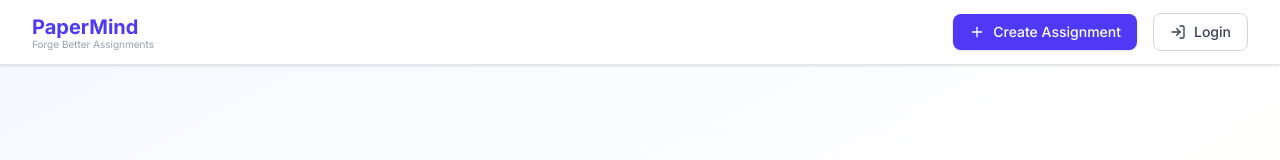
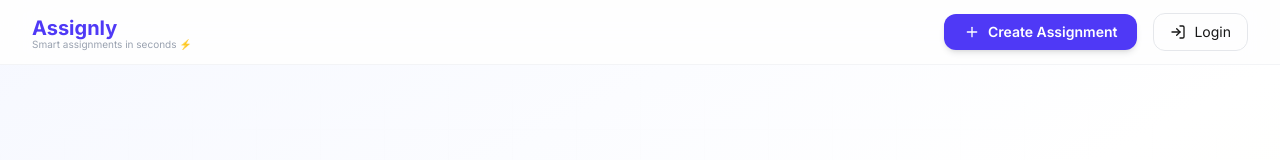
Before and after one commit to 100NikhilBro/Assignly, a Next.js app in the folder frontend/: page / in a window 1280 px wide. Shown: the top 160 px of the page. Built offline with nearby package versions, Linux system fonts and the light colour scheme; no server answers.

Commit message:
Update Header.tsx

```diff
--- a/frontend/components/layout/Header.tsx
+++ b/frontend/components/layout/Header.tsx
@@ -1,3 +1,198 @@
+
+
+// "use client";
+
+// import Link from "next/link";
+// import { useRouter, usePathname } from "next/navigation";
+// import { useUserStore } from "@/app/store/userStore";
+// import { useState, useEffect } from "react";
+// import toast from "react-hot-toast";
+// import { FileText, LogOut, LogIn, LayoutDashboard, Plus, Star } from "lucide-react";
+
+// export default function Header() {
+//   const router = useRouter();
+//   const pathname = usePathname();
+//   const { user, logout } = useUserStore();
+//   const [mobileMenuOpen, setMobileMenuOpen] = useState(false);
+//   const [credits, setCredits] = useState(user?.credits || 0);
+
+//   useEffect(() => {
+//     setCredits(user?.credits || 0);
+//   }, [user?.credits]);
+
+//   const handleCreate = () => {
+//     if (!user) {
+//       toast.error("Please login to create assignments");
+//       router.push("/login");
+//       return;
+//     }
+
+//     if (user.credits <= 0) {
+//       toast.error("No credits left. Please upgrade to continue.");
+//       return;
+//     }
+
+//     router.push("/create-assignment");
+//   };
+
+//   const handleLogout = () => {
+//     logout();
+//     toast.success("Logged out successfully");
+//     router.push("/");
+//   };
+
+//   const isActive = (path: string) => pathname === path;
+
+//   return (
+//     <header className="sticky top-0 z-50 bg-white/95 backdrop-blur-md border-b border-gray-200 shadow-sm">
+//       <div className="max-w-7xl mx-auto px-4 sm:px-6 lg:px-8">
+//         <div className="flex justify-between items-center h-16">
+
+//           {/* Logo */}
+//           <Link
+//             href="/"
+//             className="flex flex-col items-start hover:opacity-80 transition"
+//           >
+//             <span className="text-xl font-bold text-indigo-600">
+//               PaperMind
+//             </span>
+//             <span className="text-[10px] text-gray-400 -mt-1">
+//               Forge Better Assignments
+//             </span>
+//           </Link>
+
+//           {/* Desktop Navigation */}
+//           <div className="hidden md:flex items-center gap-4">
+//             {/* Credits Display */}
+//             {user && (
+//               <div className="flex items-center gap-2 bg-amber-50 px-3 py-1.5 rounded-full border border-amber-200">
+//                 <Star className="w-4 h-4 text-amber-500" />
+//                 <span className="text-sm font-medium text-gray-700">
+//                   Credits: <span className="text-amber-600 font-bold">{credits}</span>
+//                 </span>
+//               </div>
+//             )}
+
+//             {/* Dashboard Link */}
+//             {user && (
+//               <Link
+//                 href="/dashboard"
+//                 className={`flex items-center gap-2 px-3 py-2 rounded-lg text-sm font-medium transition ${
+//                   isActive("/dashboard")
+//                     ? "text-indigo-600 bg-indigo-50"
+//                     : "text-gray-600 hover:text-indigo-600 hover:bg-gray-50"
+//                 }`}
+//               >
+//                 <LayoutDashboard className="w-4 h-4" />
+//                 Dashboard
+//               </Link>
+//             )}
+
+//             {/* Create Button */}
+//             <button
+//               onClick={handleCreate}
+//               className="flex items-center gap-2 bg-indigo-600 hover:bg-indigo-700 text-white px-4 py-2 rounded-lg text-sm font-medium transition shadow-sm"
+//             >
+//               <Plus className="w-4 h-4" />
+//               Create Assignment
+//             </button>
+
+//             {/* Auth Buttons */}
+//             {!user ? (
+//               <button
+//                 onClick={() => router.push("/login")}
+//                 className="flex items-center gap-2 border border-gray-300 px-4 py-2 rounded-lg text-sm font-medium text-gray-700 hover:bg-gray-50 transition"
+//               >
+//                 <LogIn className="w-4 h-4" />
+//                 Login
+//               </button>
+//             ) : (
+//               <button
+//                 onClick={handleLogout}
+//                 className="flex items-center gap-2 border border-gray-300 px-4 py-2 rounded-lg text-sm font-medium text-gray-700 hover:bg-red-50 hover:border-red-300 hover:text-red-600 transition"
+//               >
+//                 <LogOut className="w-4 h-4" />
+//                 Logout
+//               </button>
+//             )}
+//           </div>
+
+//           {/* Mobile Menu Button */}
+//           <button
+//             onClick={() => setMobileMenuOpen(!mobileMenuOpen)}
+//             className="md:hidden p-2 rounded-lg hover:bg-gray-100 transition text-gray-600"
+//           >
+//             <svg className="w-6 h-6" fill="none" stroke="currentColor" viewBox="0 0 24 24">
+//               {mobileMenuOpen ? (
+//                 <path strokeLinecap="round" strokeLinejoin="round" strokeWidth={2} d="M6 18L18 6M6 6l12 12" />
+//               ) : (
+//                 <path strokeLinecap="round" strokeLinejoin="round" strokeWidth={2} d="M4 6h16M4 12h16M4 18h16" />
+//               )}
+//             </svg>
+//           </button>
+//         </div>
+
+//         {/* Mobile Menu */}
+//         {mobileMenuOpen && (
+//           <div className="md:hidden py-4 border-t border-gray-200 space-y-3 bg-white">
+//             {user && (
+//               <div className="flex items-center justify-between bg-amber-50 p-3 rounded-lg border border-amber-200">
+//                 <span className="text-sm text-gray-700">⭐ Credits</span>
+//                 <span className="text-amber-600 font-bold">{credits}</span>
+//               </div>
+//             )}
+
+//             <button
+//               onClick={() => {
+//                 handleCreate();
+//                 setMobileMenuOpen(false);
+//               }}
+//               className="w-full bg-indigo-600 hover:bg-indigo-700 text-white py-2 rounded-lg text-sm font-medium transition flex items-center justify-center gap-2"
+//             >
+//               <Plus className="w-4 h-4" />
+//               Create Assignment
+//             </button>
+
+//             {user && (
+//               <Link
+//                 href="/dashboard"
+//                 onClick={() => setMobileMenuOpen(false)}
+//                 className="block w-full text-center border border-gray-300 py-2 rounded-lg text-sm font-medium text-gray-700 hover:bg-gray-50 transition"
+//               >
+//                 Dashboard
+//               </Link>
+//             )}
+
+//             {!user ? (
+//               <button
+//                 onClick={() => {
+//                   router.push("/login");
+//                   setMobileMenuOpen(false);
+//                 }}
+//                 className="w-full border border-gray-300 py-2 rounded-lg text-sm font-medium text-gray-700 hover:bg-gray-50 transition"
+//               >
+//                 Login
+//               </button>
+//             ) : (
+//               <button
+//                 onClick={() => {
+//                   handleLogout();
+//                   setMobileMenuOpen(false);
+//                 }}
+//                 className="w-full border border-gray-300 py-2 rounded-lg text-sm font-medium text-gray-700 hover:bg-red-50 hover:border-red-300 hover:text-red-600 transition"
+//               >
+//                 Logout
+//               </button>
+//             )}
+//           </div>
+//         )}
+//       </div>
+//     </header>
+//   );
+// }
+
+
+
 
 
 "use client";
@@ -7,12 +202,21 @@ import { useRouter, usePathname } from "next/navigation";
 import { useUserStore } from "@/app/store/userStore";
 import { useState, useEffect } from "react";
 import toast from "react-hot-toast";
-import { FileText, LogOut, LogIn, LayoutDashboard, Plus, Star } from "lucide-react";
+import {
+  LogOut,
+  LogIn,
+  LayoutDashboard,
+  Plus,
+  Star,
+  Menu,
+  X,
+} from "lucide-react";
 
 export default function Header() {
   const router = useRouter();
   const pathname = usePathname();
   const { user, logout } = useUserStore();
+
   const [mobileMenuOpen, setMobileMenuOpen] = useState(false);
   const [credits, setCredits] = useState(user?.credits || 0);
 
@@ -28,7 +232,7 @@ export default function Header() {
     }
 
     if (user.credits <= 0) {
-      toast.error("No credits left. Please upgrade to continue.");
+      toast.error("No credits left");
       return;
     }
 
@@ -37,50 +241,51 @@ export default function Header() {
 
   const handleLogout = () => {
     logout();
-    toast.success("Logged out successfully");
+    toast.success("Logged out");
     router.push("/");
   };
 
   const isActive = (path: string) => pathname === path;
 
   return (
-    <header className="sticky top-0 z-50 bg-white/95 backdrop-blur-md border-b border-gray-200 shadow-sm">
+    <header className="sticky top-0 z-50 bg-white/80 backdrop-blur-xl border-b border-gray-100">
       <div className="max-w-7xl mx-auto px-4 sm:px-6 lg:px-8">
+
+        {/* MAIN BAR */}
         <div className="flex justify-between items-center h-16">
 
-          {/* Logo */}
-          <Link
-            href="/"
-            className="flex flex-col items-start hover:opacity-80 transition"
-          >
-            <span className="text-xl font-bold text-indigo-600">
-              PaperMind
+          {/* LOGO */}
+          <Link href="/" className="flex flex-col leading-tight">
+            <span className="text-lg sm:text-xl font-bold text-indigo-600">
+              Assignly
             </span>
-            <span className="text-[10px] text-gray-400 -mt-1">
-              Forge Better Assignments
+            <span className="text-[9px] sm:text-[10px] text-gray-400 -mt-1">
+              Smart assignments in seconds ⚡
             </span>
           </Link>
 
-          {/* Desktop Navigation */}
-          <div className="hidden md:flex items-center gap-4">
-            {/* Credits Display */}
+          {/* DESKTOP NAV */}
+          <div className="hidden md:flex items-center gap-3 lg:gap-4">
+
+            {/* Credits */}
             {user && (
-              <div className="flex items-center gap-2 bg-amber-50 px-3 py-1.5 rounded-full border border-amber-200">
+              <div className="flex items-center gap-2 px-3 py-1.5 rounded-full bg-amber-50 border border-amber-200 shadow-sm">
                 <Star className="w-4 h-4 text-amber-500" />
-                <span className="text-sm font-medium text-gray-700">
-                  Credits: <span className="text-amber-600 font-bold">{credits}</span>
+                <span className="text-xs sm:text-sm font-medium">
+                  <span className="text-gray-600">Credits:</span>{" "}
+                  <span className="text-amber-600 font-bold">{credits}</span>
                 </span>
               </div>
             )}
 
-            {/* Dashboard Link */}
+            {/* Dashboard */}
             {user && (
               <Link
                 href="/dashboard"
-                className={`flex items-center gap-2 px-3 py-2 rounded-lg text-sm font-medium transition ${
+                className={`flex items-center gap-2 px-3 py-2 rounded-xl text-sm font-medium transition ${
                   isActive("/dashboard")
-                    ? "text-indigo-600 bg-indigo-50"
-                    : "text-gray-600 hover:text-indigo-600 hover:bg-gray-50"
+                    ? "bg-indigo-50 text-indigo-600"
+                    : "text-gray-600 hover:bg-gray-100"
                 }`}
               >
                 <LayoutDashboard className="w-4 h-4" />
@@ -88,20 +293,21 @@ export default function Header() {
               </Link>
             )}
 
-            {/* Create Button */}
+            {/* CREATE BUTTON */}
             <button
               onClick={handleCreate}
-              className="flex items-center gap-2 bg-indigo-600 hover:bg-indigo-700 text-white px-4 py-2 rounded-lg text-sm font-medium transition shadow-sm"
+              className="flex items-center gap-2 px-4 lg:px-5 py-2 rounded-xl text-sm font-semibold text-white bg-indigo-600 hover:bg-indigo-700 shadow-md hover:shadow-lg transition-all"
             >
               <Plus className="w-4 h-4" />
-              Create Assignment
+              <span className="hidden sm:inline">Create Assignment</span>
+              <span className="sm:hidden">Create</span>
             </button>
 
-            {/* Auth Buttons */}
+            {/* AUTH */}
             {!user ? (
               <button
                 onClick={() => router.push("/login")}
-                className="flex items-center gap-2 border border-gray-300 px-4 py-2 rounded-lg text-sm font-medium text-gray-700 hover:bg-gray-50 transition"
+                className="flex items-center gap-2 px-4 py-2 rounded-xl text-sm border border-gray-200 hover:bg-gray-50 transition"
               >
                 <LogIn className="w-4 h-4" />
                 Login
@@ -109,7 +315,7 @@ export default function Header() {
             ) : (
               <button
                 onClick={handleLogout}
-                className="flex items-center gap-2 border border-gray-300 px-4 py-2 rounded-lg text-sm font-medium text-gray-700 hover:bg-red-50 hover:border-red-300 hover:text-red-600 transition"
+                className="flex items-center gap-2 px-4 py-2 rounded-xl text-sm border border-gray-200 hover:bg-red-50 hover:text-red-600 transition"
               >
                 <LogOut className="w-4 h-4" />
                 Logout
@@ -117,60 +323,68 @@ export default function Header() {
             )}
           </div>
 
-          {/* Mobile Menu Button */}
+          {/* MOBILE BUTTON */}
           <button
             onClick={() => setMobileMenuOpen(!mobileMenuOpen)}
-            className="md:hidden p-2 rounded-lg hover:bg-gray-100 transition text-gray-600"
+            className="md:hidden p-2 rounded-lg hover:bg-gray-100 transition"
           >
-            <svg className="w-6 h-6" fill="none" stroke="currentColor" viewBox="0 0 24 24">
-              {mobileMenuOpen ? (
-                <path strokeLinecap="round" strokeLinejoin="round" strokeWidth={2} d="M6 18L18 6M6 6l12 12" />
-              ) : (
-                <path strokeLinecap="round" strokeLinejoin="round" strokeWidth={2} d="M4 6h16M4 12h16M4 18h16" />
-              )}
-            </svg>
+            {mobileMenuOpen ? (
+              <X className="w-6 h-6" />
+            ) : (
+              <Menu className="w-6 h-6" />
+            )}
           </button>
         </div>
 
-        {/* Mobile Menu */}
+        {/* MOBILE MENU */}
         {mobileMenuOpen && (
-          <div className="md:hidden py-4 border-t border-gray-200 space-y-3 bg-white">
+          <div className="md:hidden pb-4 space-y-3 animate-in slide-in-from-top-2">
+
+            {/* Credits */}
             {user && (
-              <div className="flex items-center justify-between bg-amber-50 p-3 rounded-lg border border-amber-200">
-                <span className="text-sm text-gray-700">⭐ Credits</span>
-                <span className="text-amber-600 font-bold">{credits}</span>
+              <div className="flex justify-between items-center px-4 py-3 rounded-xl bg-amber-50 border border-amber-200">
+                <span className="text-sm flex items-center gap-2">
+                  <Star className="w-4 h-4 text-amber-500" />
+                  Credits
+                </span>
+                <span className="font-bold text-amber-600">{credits}</span>
               </div>
             )}
 
+            {/* Create */}
             <button
               onClick={() => {
                 handleCreate();
                 setMobileMenuOpen(false);
               }}
-              className="w-full bg-indigo-600 hover:bg-indigo-700 text-white py-2 rounded-lg text-sm font-medium transition flex items-center justify-center gap-2"
+              className="w-full flex items-center justify-center gap-2 bg-indigo-600 hover:bg-indigo-700 text-white py-3 rounded-xl font-medium"
             >
               <Plus className="w-4 h-4" />
               Create Assignment
             </button>
 
+            {/* Dashboard */}
             {user && (
               <Link
                 href="/dashboard"
                 onClick={() => setMobileMenuOpen(false)}
-                className="block w-full text-center border border-gray-300 py-2 rounded-lg text-sm font-medium text-gray-700 hover:bg-gray-50 transition"
+                className="flex items-center justify-center gap-2 py-3 rounded-xl border border-gray-200 hover:bg-gray-50"
               >
+                <LayoutDashboard className="w-4 h-4" />
                 Dashboard
               </Link>
             )}
 
+            {/* Auth */}
             {!user ? (
               <button
                 onClick={() => {
                   router.push("/login");
                   setMobileMenuOpen(false);
                 }}
-                className="w-full border border-gray-300 py-2 rounded-lg text-sm font-medium text-gray-700 hover:bg-gray-50 transition"
+                className="w-full flex items-center justify-center gap-2 py-3 rounded-xl border border-gray-200 hover:bg-gray-50"
               >
+                <LogIn className="w-4 h-4" />
                 Login
               </button>
             ) : (
@@ -179,8 +393,9 @@ export default function Header() {
                   handleLogout();
                   setMobileMenuOpen(false);
                 }}
-                className="w-full border border-gray-300 py-2 rounded-lg text-sm font-medium text-gray-700 hover:bg-red-50 hover:border-red-300 hover:text-red-600 transition"
+                className="w-full flex items-center justify-center gap-2 py-3 rounded-xl border border-gray-200 hover:bg-red-50 hover:text-red-600"
               >
+                <LogOut className="w-4 h-4" />
                 Logout
               </button>
             )}
```
